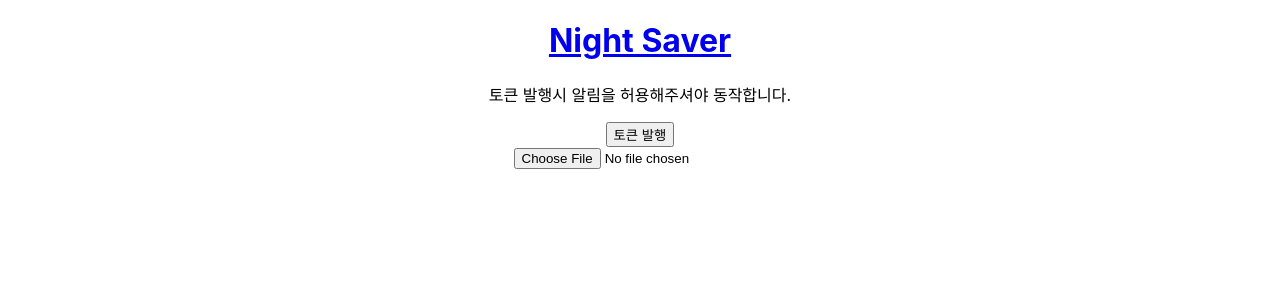
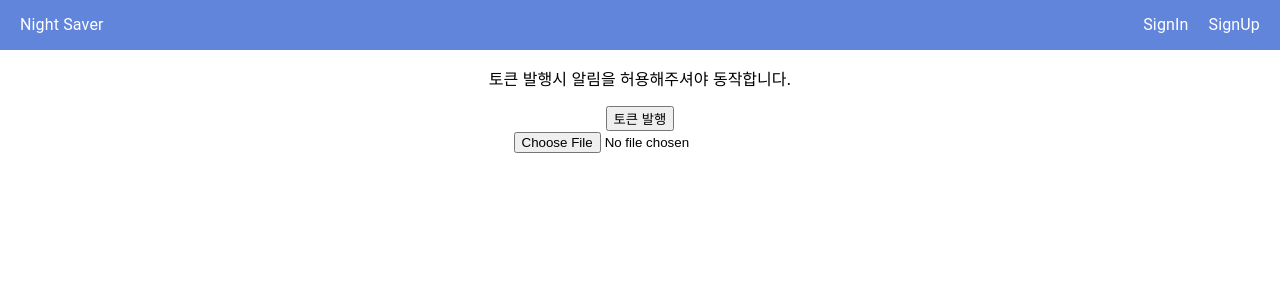
Before and after one commit to sggnology/night-saver-web, a React (Create React App) app: page / in a window 1280 px wide. Shown: the top 300 px of the page. Built offline with nearby package versions, Linux system fonts and the light colour scheme.

Commit message:
[view] layout, Header 를 top bar 로 수정

```diff
--- a/src/page/layout/Header.js
+++ b/src/page/layout/Header.js
@@ -1,11 +1,66 @@
 import {Link} from "react-router-dom";
+import {Box, Container, Typography} from "@mui/material";
 
 function Header(props) {
   return (
     <>
-      <Link to="/">
-        <h1>Night Saver</h1>
-      </Link>
+      <Container maxWidth={false} disableGutters={true}>
+        <Box sx={{
+          display: 'flex',
+          flexDirection: 'row',
+          justifyContent: 'space-between',
+          alignItems: 'center',
+          width: 'calc(100vw - 40px)',
+          height: '50px',
+          backgroundColor: '#6285dc',
+          paddingLeft: '20px',
+          paddingRight: '20px',
+        }}>
+          <Box>
+            <Link
+              to="/"
+              style={{
+                textDecoration: 'none', // 밑줄 제거
+                color: 'white', // 링크 텍스트 색상 설정
+              }}
+            >
+              <Typography variant="subtitle1">
+                Night Saver
+              </Typography>
+            </Link>
+          </Box>
+          <Box sx={{
+            display: 'flex',
+            flexDirection: 'row',
+            justifyContent: 'space-around',
+            alignItems: 'center',
+          }}>
+            <Link
+              to="/signin"
+              style={{
+                textDecoration: 'none', // 밑줄 제거
+                color: 'white', // 링크 텍스트 색상 설정
+              }}
+            >
+              <Typography variant="subtitle1">
+                SignIn
+              </Typography>
+            </Link>
+            <div style={{ width: '20px' }}></div>
+            <Link
+              to="/singup"
+              style={{
+                textDecoration: 'none', // 밑줄 제거
+                color: 'white', // 링크 텍스트 색상 설정
+              }}
+            >
+              <Typography variant="subtitle1">
+                SignUp
+              </Typography>
+            </Link>
+          </Box>
+        </Box>
+      </Container>
     </>
   )
 }
```
